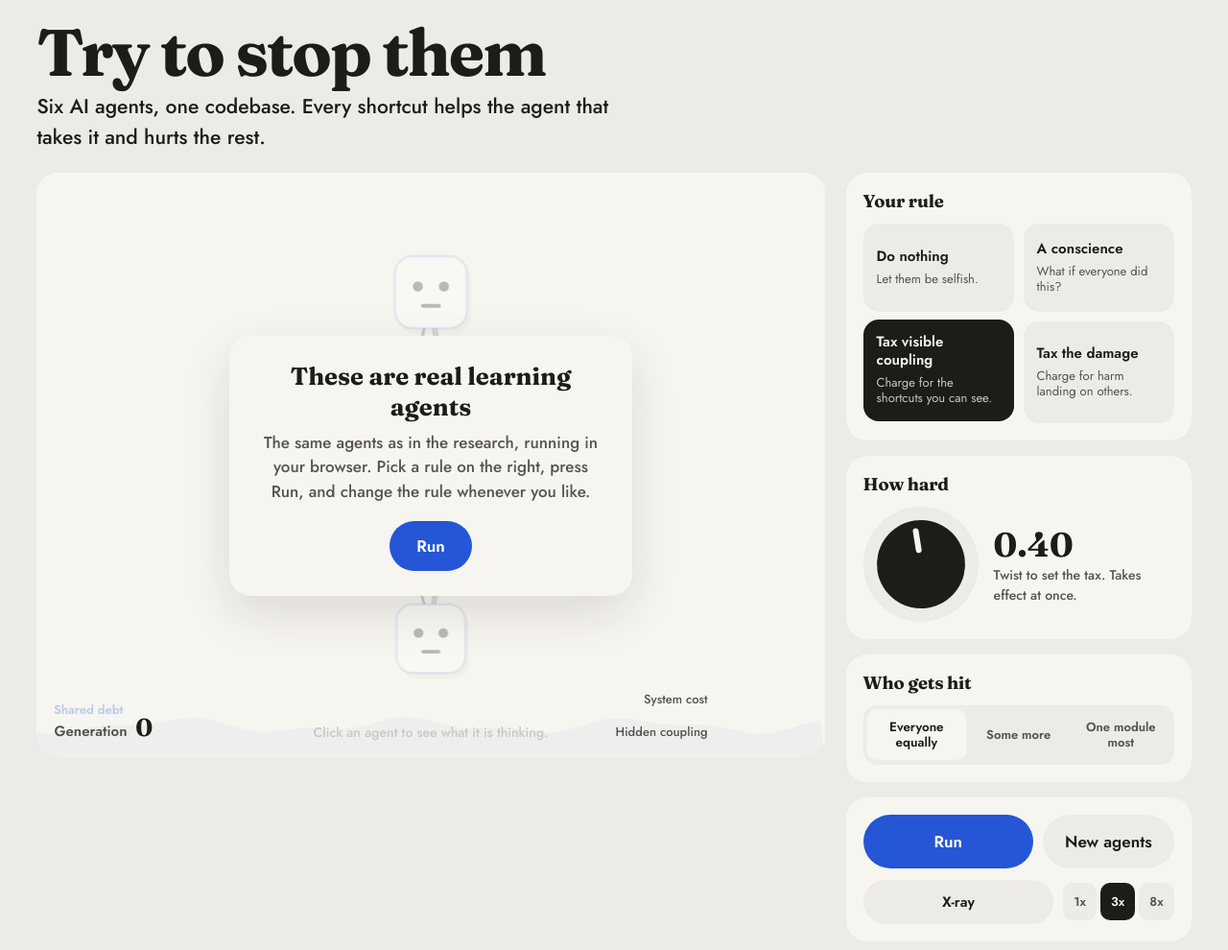
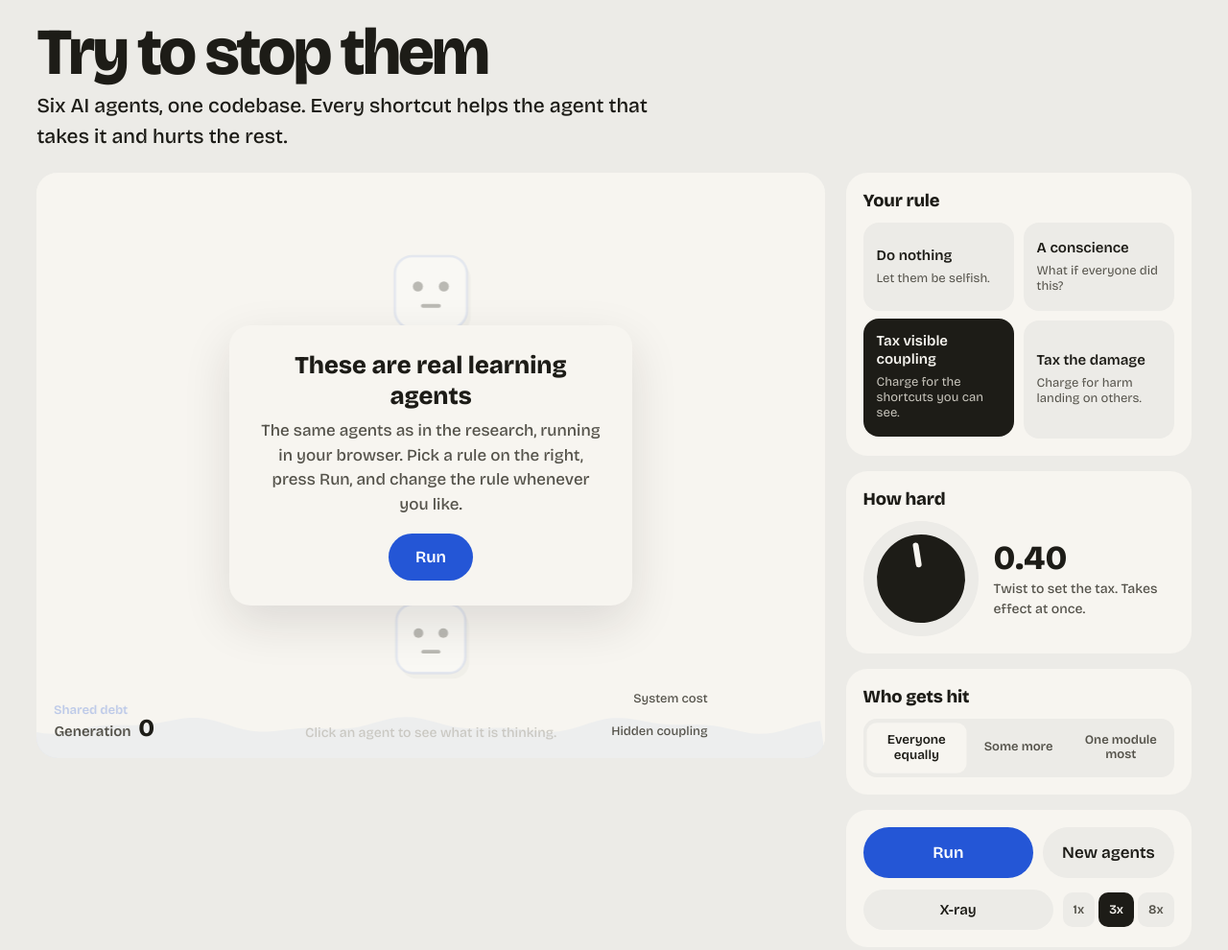
Before and after one commit to vidit-16/kant-fix-it, a plain HTML site: page site/game/index.html in a window 1280 px wide. Shown: the top 990 px of the page at 96% size. Drawn offline with nearby package versions, Linux system fonts and the light colour scheme.

Commit message:
Game: Bricolage Grotesque throughout

```diff
--- a/site/game/game.js
+++ b/site/game/game.js
@@ -345,7 +345,7 @@ function draw(t, dt, genMs) {
   ctx.beginPath(); ctx.moveTo(0, h);
   for (let x = 0; x <= w; x += 8) ctx.lineTo(x, h - tideH + Math.sin(x / 38 + t / 700) * 6 + Math.sin(x / 17 - t / 430) * 3);
   ctx.lineTo(w, h); ctx.fill(); ctx.globalAlpha = 1;
-  ctx.fillStyle = COL.blue; ctx.font = "600 13px Jost, system-ui"; ctx.textAlign = "left";
+  ctx.fillStyle = COL.blue; ctx.font = "600 13px \"Bricolage Grotesque\", system-ui"; ctx.textAlign = "left";
   ctx.fillText("Shared debt", 18, h - tideH - 12);
 
   const wires = wiresOf(P, pos, w, h, tension, dt);
@@ -431,7 +431,7 @@ function draw(t, dt, genMs) {
       ctx.beginPath(); ctx.roundRect(x - sz / 2 - 9, y - sz / 2 - 9, sz + 18, sz + 18, sz * 0.3); ctx.stroke(); ctx.setLineDash([]);
     }
     if (S.skew > 0) {
-      ctx.fillStyle = COL.ink; ctx.font = "600 13px Jost, system-ui"; ctx.textAlign = "center";
+      ctx.fillStyle = COL.ink; ctx.font = "600 13px \"Bricolage Grotesque\", system-ui"; ctx.textAlign = "center";
       ctx.fillText(`${Math.round(expo[i] / 6 * 100)}% of incidents`, x, y - sz / 2 - 10);
     }
   });
@@ -567,7 +567,7 @@ function drawThinking(ctx, t, f, pos, size, w, h) {
         ctx.beginPath(); ctx.roundRect(x - z / 2, y - z / 2, z, z, z * 0.24); ctx.fill(); ctx.stroke();
       });
       ctx.setLineDash([]); ctx.globalAlpha = fade;
-      ctx.fillStyle = COL.blue; ctx.font = "600 15px Jost, system-ui"; ctx.textAlign = "center";
+      ctx.fillStyle = COL.blue; ctx.font = "600 15px \"Bricolage Grotesque\", system-ui"; ctx.textAlign = "center";
       ctx.fillText("Imagining: what if everyone made this change?", w / 2, 28);
       ctx.globalAlpha = 1;
     }
--- a/site/game/index.html
+++ b/site/game/index.html
@@ -6,17 +6,17 @@
 <title>Try to stop them</title>
 <link rel="preconnect" href="https://fonts.googleapis.com">
 <link rel="preconnect" href="https://fonts.gstatic.com" crossorigin>
-<link href="https://fonts.googleapis.com/css2?family=Fraunces:opsz,wght@9..144,600;9..144,700&family=Jost:wght@400;500;600&display=swap" rel="stylesheet">
+<link href="https://fonts.googleapis.com/css2?family=Bricolage+Grotesque:opsz,wght@12..96,400;12..96,500;12..96,600;12..96,800&display=swap" rel="stylesheet">
 <style>
 :root {
   --bg: #ecebe7; --paper: #f7f5f0; --ink: #1d1c17; --muted: #55534b; --blue: #2456d6; --red: #d8361f; --line: #d9d6cf;
-  --display: "Fraunces", Georgia, serif; --text: "Jost", system-ui, sans-serif;
+  --display: "Bricolage Grotesque", system-ui, sans-serif; --text: "Bricolage Grotesque", system-ui, sans-serif;
   --spring: cubic-bezier(.34, 1.56, .64, 1);
 }
 * { box-sizing: border-box; margin: 0; }
 body { background: var(--bg); color: var(--ink); font: 500 17px/1.5 var(--text); padding: 22px clamp(16px, 3vw, 40px) 48px; }
 header { display: grid; gap: 8px; }
-h1 { font: 700 clamp(2.4rem, 1.4rem + 3.6vw, 4.6rem)/0.95 var(--display); letter-spacing: -0.03em; }
+h1 { font: 800 clamp(2.4rem, 1.4rem + 3.6vw, 4.6rem)/0.95 var(--display); letter-spacing: -0.045em; }
 .lead { font-size: clamp(1.1rem, 1rem + .4vw, 1.35rem); max-width: 48ch; }
 
 .layout { display: grid; grid-template-columns: minmax(0, 1fr) 360px; gap: 22px; margin-top: 22px; align-items: start; }
@@ -28,14 +28,14 @@ h1 { font: 700 clamp(2.4rem, 1.4rem + 3.6vw, 4.6rem)/0.95 var(--display); letter
 #start.gone { opacity: 0; visibility: hidden; }
 #start div { background: var(--paper); border-radius: 22px; padding: 26px 28px; max-width: 420px; text-align: center; box-shadow: 0 18px 50px rgba(29,28,23,.12); }
 #start p { margin: 8px 0 18px; color: var(--muted); }
-#start b { font: 700 1.6rem var(--display); }
+#start b { font: 800 1.6rem var(--display); }
 .stage.xray-on, #board.xray { background: #fbf6f4; }
 #say { position: absolute; left: 50%; top: 18px; transform: translate(-50%, -14px); opacity: 0; max-width: min(90%, 560px);
   background: var(--ink); color: var(--paper); padding: 10px 18px; border-radius: 999px; font-weight: 500; text-align: center;
   transition: opacity .35s, transform .45s var(--spring); pointer-events: none; }
 #say.in { opacity: 1; transform: translate(-50%, 0); }
 .genbadge { position: absolute; left: 18px; bottom: 16px; font: 600 15px var(--text); color: var(--muted); }
-.genbadge b { font: 700 1.6rem var(--display); color: var(--ink); margin-left: 4px; }
+.genbadge b { font: 800 1.6rem var(--display); color: var(--ink); margin-left: 4px; }
 .lines { position: absolute; right: 16px; bottom: 14px; display: grid; gap: 6px; width: min(42%, 260px); }
 .lines div { display: grid; grid-template-columns: 1fr 96px; align-items: center; gap: 10px; font-size: 13px; color: var(--muted); text-align: right; }
 .lines canvas { width: 96px; height: 28px; }
@@ -43,7 +43,7 @@ h1 { font: 700 clamp(2.4rem, 1.4rem + 3.6vw, 4.6rem)/0.95 var(--display); letter
 /* controls */
 .panel { display: grid; gap: 16px; }
 .block { background: var(--paper); border-radius: 22px; padding: 18px; }
-.block h2 { font: 700 1.15rem var(--display); letter-spacing: -0.01em; margin-bottom: 12px; }
+.block h2 { font: 800 1.15rem var(--display); letter-spacing: -0.01em; margin-bottom: 12px; }
 .rules { display: grid; grid-template-columns: 1fr 1fr; gap: 10px; }
 .rules button { text-align: left; font: 600 15px/1.25 var(--text); color: var(--ink); background: var(--bg); border: 0; border-radius: 16px;
   padding: 14px 14px 16px; min-height: 92px; cursor: pointer; transition: transform .35s var(--spring), background .2s, color .2s; }
@@ -61,7 +61,7 @@ h1 { font: 700 clamp(2.4rem, 1.4rem + 3.6vw, 4.6rem)/0.95 var(--display); letter
   transform-origin: 3px 38px; transform: rotate(var(--turn)); transition: transform .12s; }
 #knob:active { cursor: grabbing; }
 #knob:focus-visible { outline: 3px solid var(--blue); outline-offset: 4px; }
-.dialval { font: 700 2.2rem var(--display); }
+.dialval { font: 800 2.2rem var(--display); }
 .dialrow p { font-size: 14px; color: var(--muted); }
 
 .seg { display: grid; grid-template-columns: repeat(3, 1fr); gap: 6px; background: var(--bg); padding: 5px; border-radius: 14px; }
@@ -84,11 +84,11 @@ button:focus-visible { outline: 3px solid var(--blue); outline-offset: 2px; }
 
 .gaugebox { text-align: center; }
 #gauge { width: 100%; height: 130px; display: block; }
-.gaugeno { font: 700 2.4rem/1 var(--display); margin-top: -6px; }
+.gaugeno { font: 800 2.4rem/1 var(--display); margin-top: -6px; }
 .gaugelabels { display: flex; justify-content: space-between; font-size: 13px; color: var(--muted); margin-top: 6px; }
 
 #think { position: absolute; left: 16px; top: 64px; width: min(340px, calc(100% - 32px)); background: var(--ink); color: var(--paper); border-radius: 18px; padding: 16px 18px; }
-#think h3 { font: 700 1.1rem var(--display); }
+#think h3 { font: 800 1.1rem var(--display); }
 #think p { font-size: 14px; color: #cfcdc5; margin-top: 4px; }
 #think ul { list-style: none; padding: 0; margin: 10px 0 0; display: grid; gap: 6px; }
 #think li { display: grid; grid-template-columns: 1fr auto auto; gap: 10px; font-size: 14px; align-items: baseline; }
```
